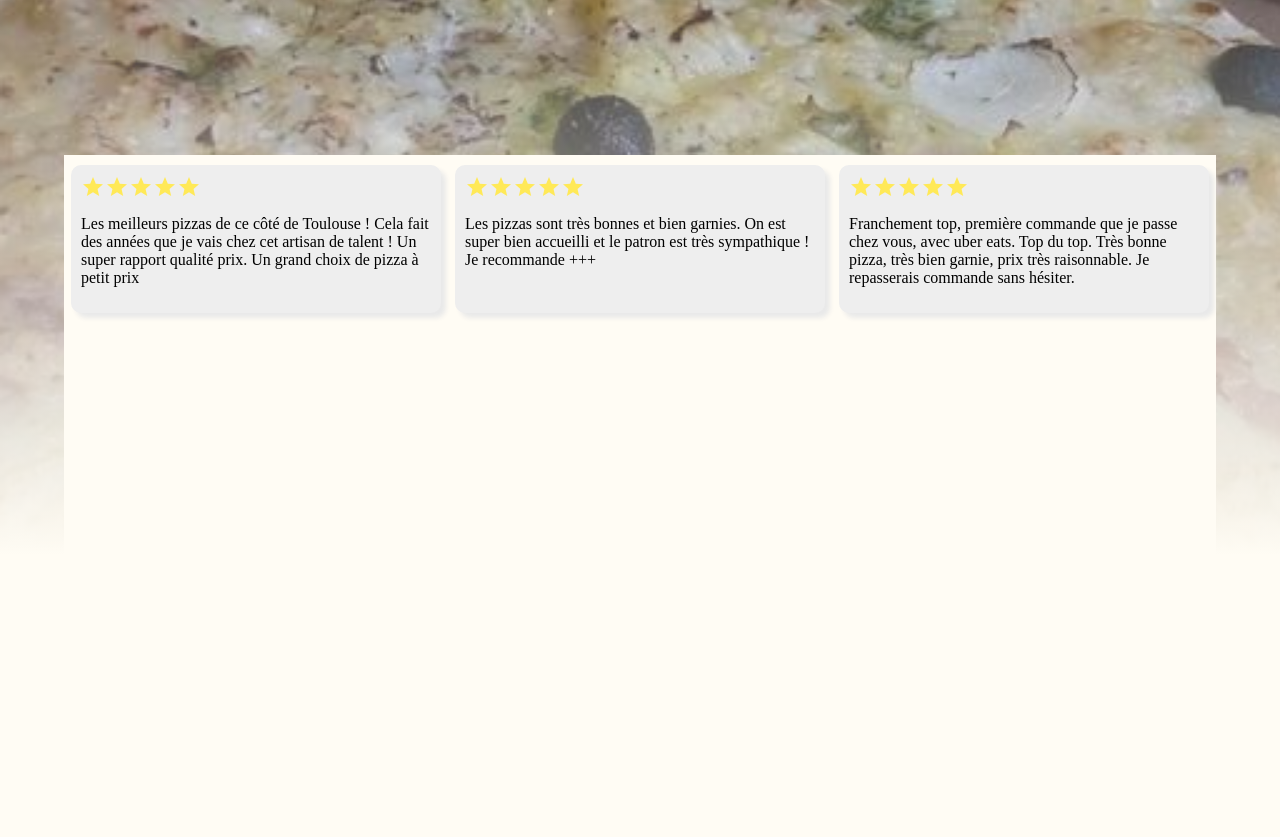
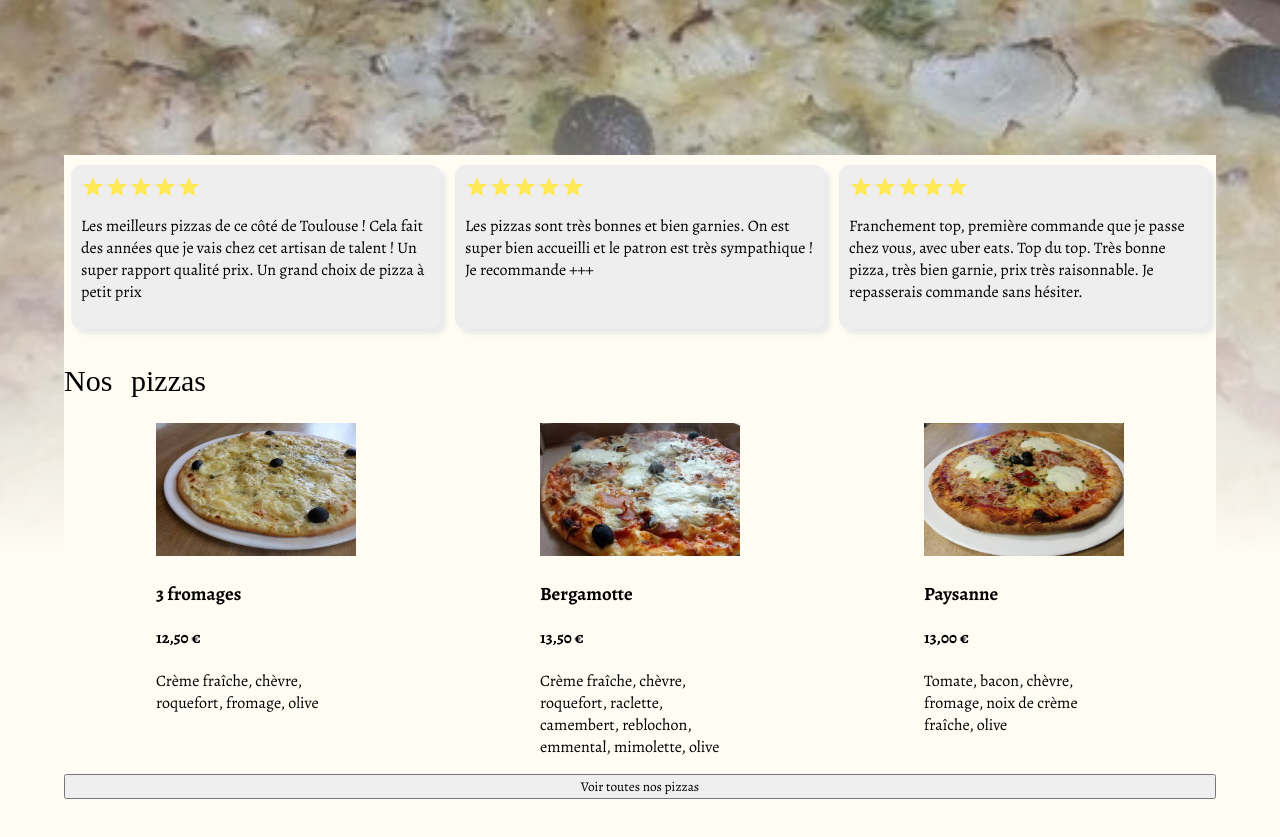
Before and after one commit to NinoGalea/BUT-S1-R2-Projet, a plain HTML site: page index.html in a window 1280 px wide. Shown: the part 345-1182 px from the top of the page. Drawn offline with nearby package versions, Linux system fonts and the light colour scheme; a web font is replaced by a local one.

Commit message:
Début pizzas

```diff
--- a/assets/stylesheets/style.css
+++ b/assets/stylesheets/style.css
@@ -1,4 +1,8 @@
-@import url('https://fonts.googleapis.com/css2?family=Imperial+Script&display=swap');
+@import url('https://fonts.googleapis.com/css2?family=Alegreya:ital,wght@0,400..900;1,400..900&family=Imperial+Script&display=swap');
+
+* {
+    font-family: "Alegreya";
+}
 
 body {
     margin: 0;
@@ -27,12 +31,20 @@ header {
     align-items: center;
 }
 
-h1 {
+
+h1, h2 {
     font-family: 'Imperial Script';
     font-weight: 100;
     color: #000000;
     word-spacing: 0.7rem;
+}
+
+h1 {
     font-size: 50px;
+}
+
+h2 {
+    font-size: 30px;
 }
 
 main {
@@ -44,7 +56,7 @@ main {
     height: 1000px;
 }
 
-#avis {
+#avis, #pizzas>.pizzas {
     display: flex;
     flex-direction: row;
     justify-content: space-around;
@@ -63,3 +75,19 @@ main {
 #avis>.avis>div {
     display: flex;
 }
+
+#pizzas {}
+
+.pizzabox {
+    width: 200px;
+    overflow: hidden;
+}
+.pizzabox>img {
+    width: inherit;
+    max-height: calc(200px * 2/3);
+    overflow: hidden;
+}
+
+#pizzas>button {
+    width: 100%;
+}
--- a/index.html
+++ b/index.html
@@ -1,5 +1,6 @@
 <!DOCTYPE html>
 <html lang="en">
+
 <head>
     <meta charset="UTF-8">
     <meta name="viewport" content="width=device-width, initial-scale=1.0">
@@ -7,6 +8,7 @@
 
     <link rel="stylesheet" href="./assets/stylesheets/style.css">
 </head>
+
 <body>
     <header>
         <h1>La Trattoria</h1>
@@ -25,7 +27,8 @@
                     <img src="./assets/vectorials/star.svg">
                     <img src="./assets/vectorials/star.svg">
                 </div>
-                <p>Les meilleurs pizzas de ce côté de Toulouse  ! Cela fait des années que je vais chez cet artisan de talent ! Un super rapport qualité prix. Un grand choix de pizza à petit prix</p>
+                <p>Les meilleurs pizzas de ce côté de Toulouse ! Cela fait des années que je vais chez cet artisan de
+                    talent ! Un super rapport qualité prix. Un grand choix de pizza à petit prix</p>
             </div>
             <div class="avis">
                 <div>
@@ -35,7 +38,8 @@
                     <img src="./assets/vectorials/star.svg">
                     <img src="./assets/vectorials/star.svg">
                 </div>
-                <p>Les pizzas sont très bonnes et bien garnies. On est super bien accueilli et le patron est très sympathique ! Je recommande +++</p>
+                <p>Les pizzas sont très bonnes et bien garnies. On est super bien accueilli et le patron est très
+                    sympathique ! Je recommande +++</p>
             </div>
             <div class="avis">
                 <div>
@@ -45,13 +49,39 @@
                     <img src="./assets/vectorials/star.svg">
                     <img src="./assets/vectorials/star.svg">
                 </div>
-                <p>Franchement top, première commande que je passe chez vous, avec uber eats. Top du top. Très bonne pizza, très bien garnie, prix très raisonnable. Je repasserais commande sans hésiter.</p>
+                <p>Franchement top, première commande que je passe chez vous, avec uber eats. Top du top. Très bonne
+                    pizza, très bien garnie, prix très raisonnable. Je repasserais commande sans hésiter.</p>
             </div>
         </section>
 
         <!-- Pizzas -->
+        <section id="pizzas">
+            <h2>Nos pizzas</h2>
+            <div class="pizzas">
+                <div class="pizzabox">
+                    <img src="./assets/images/3Fromages.jpeg" alt="3 fromages">
+                    <h3>3 fromages</h3>
+                    <h4>12,50 €</h4>
+                    <p>Crème fraîche, chèvre, roquefort, fromage, olive</p>
+                </div>
+                <div class="pizzabox">
+                    <img src="./assets/images/Bergamotte.jpeg" alt="Bergamotte">
+                    <h3>Bergamotte</h3>
+                    <h4>13,50 €</h4>
+                    <p>Crème fraîche, chèvre, roquefort, raclette, camembert, reblochon, emmental, mimolette, olive</p>
+                </div>
+                <div class="pizzabox">
+                    <img src="./assets/images/Paysanne.jpeg" alt="Paysanne">
+                    <h3>Paysanne</h3>
+                    <h4>13,00 €</h4>
+                    <p>Tomate, bacon, chèvre, fromage, noix de crème fraîche, olive</p>
+                </div>
+            </div>
+            <button>Voir toutes nos pizzas</button>
+        </section>
 
         <!-- Infos -->
     </main>
 </body>
+
 </html>
```
Also changed, not shown: assets/images/3Fromages.jpeg (renamed from assets/images/3 Fromages.jpeg).
